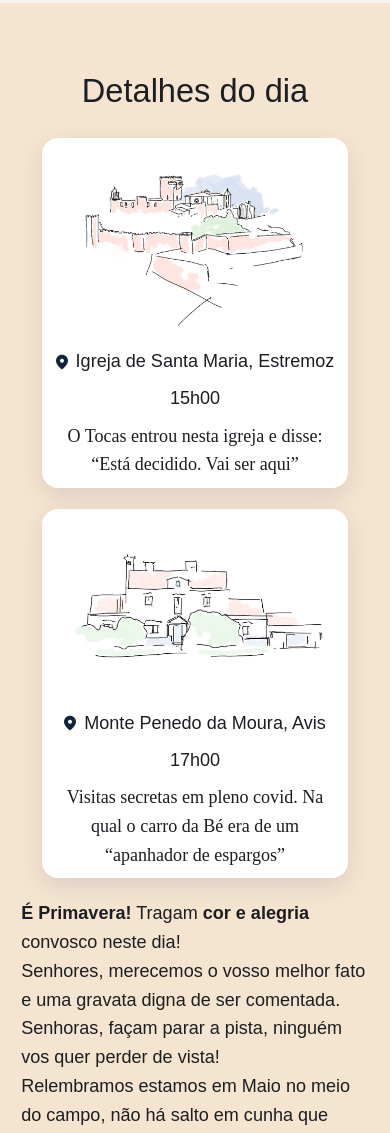
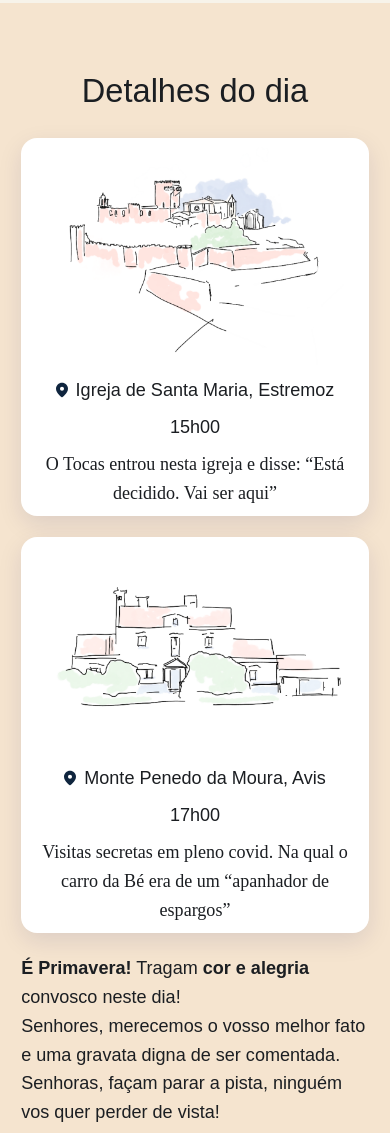
Before and after one commit to antoniopicaocarvalho/wedding-site, a plain HTML site: page index.html in a window 390 px wide. Shown: the part 3460-4593 px from the top of the page. Drawn offline with Linux system fonts and the light colour scheme; a web font is replaced by a local one.

Commit message:
Update styles.css

```diff
--- a/css/styles.css
+++ b/css/styles.css
@@ -441,7 +441,6 @@ header {
     justify-content: center;
     align-items: center;
     gap: var(--size-20-60);
-    padding: 0 var(--size-20-60);
   }
   .detalhes-content > div {
     width: min(100%, 420px);
```
